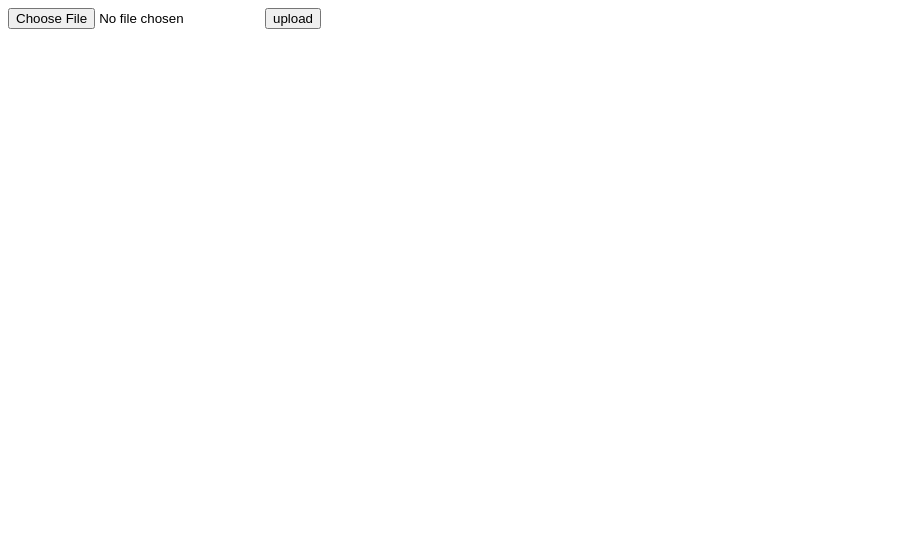
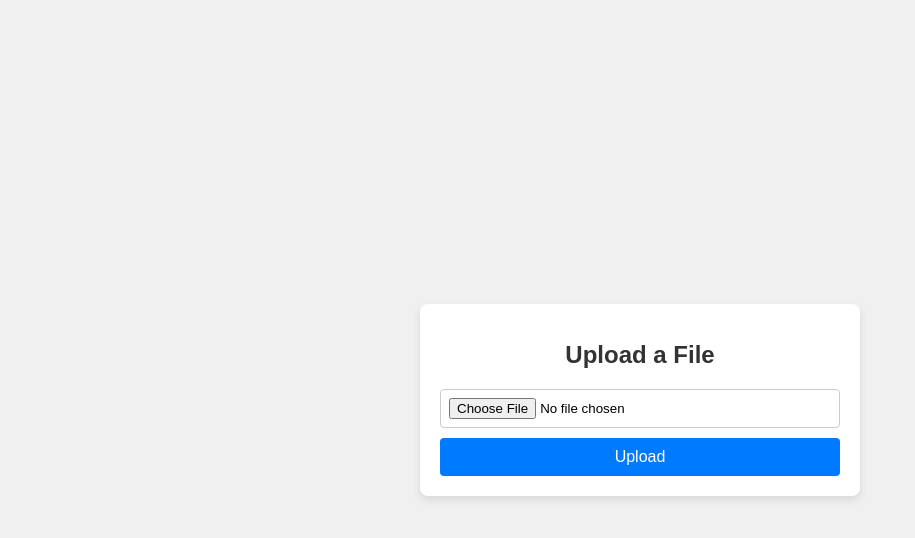
Before and after one commit to jakubsmid22/file-metadata, a website: page views/index.html in a window 1280 px wide. Shown: the whole page, without its empty margins (0-915 px from the left). Drawn offline with Linux system fonts and the light colour scheme.

Commit message:
Completed

```diff
--- a/package.json
+++ b/package.json
@@ -15,7 +15,7 @@
     "file-metadata": "file:",
     "mongodb": "^6.9.0",
     "mongoose": "^8.7.1",
-    "multer": "^1.4.5-lts.1",
+    "multer": "^1.4.4",
     "nodemon": "^3.1.7"
   }
 }
--- a/views/index.html
+++ b/views/index.html
@@ -1,14 +1,74 @@
 <!DOCTYPE html>
 <html lang="en">
-<head>
-    <meta charset="UTF-8">
-    <meta name="viewport" content="width=device-width, initial-scale=1.0">
-    <title>Document</title>
-</head>
-<body>
-    <form action="/upload" method="post" enctype="multipart/form-data">
-        <input type="file" name="upfile">
-        <input type="submit" value="upload">
-    </form>
-</body>
+  <head>
+    <meta charset="UTF-8" />
+    <meta name="viewport" content="width=device-width, initial-scale=1.0" />
+    <title>File Upload</title>
+    <style>
+      body {
+        display: flex;
+        justify-content: center;
+        align-items: center;
+        min-height: 100vh;
+        background-color: #f0f0f0;
+        font-family: Arial, sans-serif;
+        margin: 0;
+      }
+
+      .container {
+        background-color: #fff;
+        border-radius: 8px;
+        box-shadow: 0 4px 8px rgba(0, 0, 0, 0.1);
+        padding: 20px;
+        max-width: 400px;
+        width: 100%;
+        text-align: center;
+      }
+
+      h1 {
+        font-size: 24px;
+        margin-bottom: 20px;
+        color: #333;
+      }
+
+      form {
+        display: flex;
+        flex-direction: column;
+        gap: 10px;
+      }
+
+      input[type="file"] {
+        padding: 8px;
+        border-radius: 4px;
+        border: 1px solid #ccc;
+      }
+
+      input[type="submit"] {
+        background-color: #007bff;
+        color: #fff;
+        padding: 10px;
+        border: none;
+        border-radius: 4px;
+        cursor: pointer;
+        font-size: 16px;
+      }
+
+      input[type="submit"]:hover {
+        background-color: #0056b3;
+      }
+    </style>
+  </head>
+  <body>
+    <div class="container">
+      <h1>Upload a File</h1>
+      <form
+        action="/api/fileanalyse"
+        method="POST"
+        enctype="multipart/form-data"
+      >
+        <input type="file" name="upfile" required />
+        <input type="submit" value="Upload" />
+      </form>
+    </div>
+  </body>
 </html>
```
Also changed, not shown: index.js (+19 -20 lines), models/File.js (+11 -8 lines), 1 other file.
